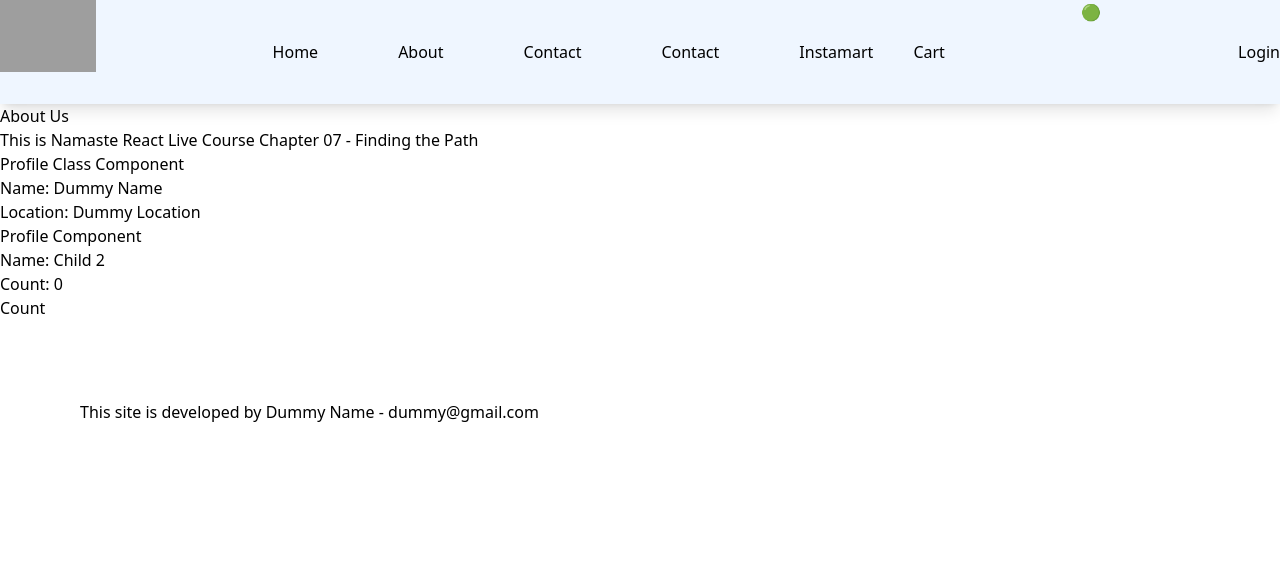
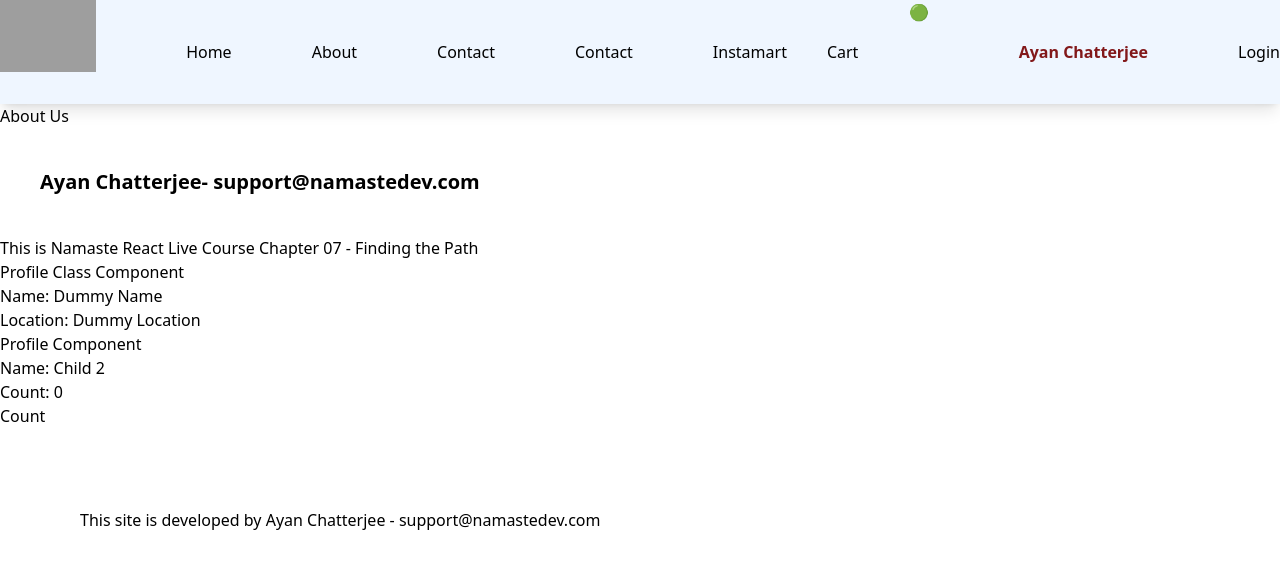
Before and after one commit to Ayan-Chatterjee/namaste-react, a React (Vite) app: page /about in a window 1280 px wide. Shown: the top 568 px of the page. Built offline with nearby package versions, Linux system fonts and the light colour scheme; grey boxes are pictures that could not be loaded.

Commit message:
lec 13 remaining

```diff
--- a/src/App.js
+++ b/src/App.js
@@ -10,18 +10,29 @@ import RestaurantMenu from "./components/RestaurantMenu";
 import { createBrowserRouter, RouterProvider, Outlet } from "react-router-dom";
 import Profile from "./components/ProfileClass";
 import Shimmer from "./components/Shimmer";
+import UserContext from "./utils/UserContext";
 // import Instamart from "./components/Instamart";
 
 const Instamart = lazy(() => import("./components/Instamart"));
 const About = lazy(() => import("./components/About"));
 
 const AppLayout = () => {
+    const [user, setUser] = useState({
+        name: "Ayan Chatterjee",
+        email: "support@namastedev.com",
+    });
     return (
         <>
+            <UserContext.Provider
+                value={{
+                    user: user,
+                    setUser: setUser,
+                }}
+            >
                 <Header />
-            {/* Outlet - Place where child route components will be rendered */}
                 <Outlet />
                 <Footer />
+            </UserContext.Provider>
         </>
     )
 };
@@ -60,7 +71,7 @@ const appRouter = createBrowserRouter([
             {
                 path: "/instamart",
                 element:
-                <Suspense fallback={<Shimmer/>}>
+                    <Suspense fallback={<Shimmer />}>
                         <Instamart />
                     </Suspense>
             }
--- a/src/components/About.js
+++ b/src/components/About.js
@@ -3,6 +3,7 @@ import ProfileFunciton from "./Profile";
 import Profile from "./ProfileClass";
 import { Component } from "react";
 // import UserContext from "../utils/UserContext";
+import UserContext from "../utils/UserContext";
 
 class About extends Component {
     constructor(props) {
@@ -12,6 +13,7 @@ class About extends Component {
     }
     componentDidMount() {
         // Best place to make an Api call
+
         console.log("Parent - componentDidMount");
     }
     render() {
@@ -19,6 +21,13 @@ class About extends Component {
         return (
             <div>
                 <h1>About Us</h1>
+                <UserContext.Consumer>
+                    {({ user }) => (
+                        <h4 className="font-bold text-xl p-10">
+                            {user.name}- {user.email}
+                        </h4>
+                    )}
+                </UserContext.Consumer>
                 <p>This is Namaste React Live Course Chapter 07 - Finding the Path</p>
                 {/* <ProfileFunciton name={"Ayan"} /> */}
                 <Profile name={"Child 1"} xyz="abc" />
--- a/src/components/Body.js
+++ b/src/components/Body.js
@@ -1,10 +1,11 @@
 import { API_URL } from "../constants";
 import RestaurantCard from "./RestaurantCard";
-import { useState, useEffect, use } from "react";
+import { useState, useEffect, useContext } from "react";
 import Shimmer from "./Shimmer";
 import { Link } from "react-router-dom";
 import { filterData } from "../utils/Helper";
 import useOnline from "../utils/useOnline";
+import UserContext from "../utils/UserContext";
 
 // function filterData(searchText, restaurants) {
 //     const filteredData = restaurants.filter((restaurant) =>
@@ -18,6 +19,7 @@ const Body = () => {
     const [searchText, setSearchText] = useState("");
     const [allRestaurants, setAllRestaurants] = useState([]);
     const [filteredRestaurants, setFilteredRestaurants] = useState([]);
+    const { user, setUser } = useContext(UserContext);
     useEffect(() => {
         // console.log("useEffect called");
         getRestaurants();
@@ -75,6 +77,26 @@ const Body = () => {
                     }
                     }
                 >Search</button>
+                <input
+                    className="p-2 m-2 border border-purple-900 rounded-md"
+                    value={user.name}
+                    onChange={(e) =>
+                        setUser({
+                            ...user,
+                            name: e.target.value,
+                        })
+                    }
+                ></input>
+                <input
+                    className="p-2 m-2 border border-purple-900 rounded-md"
+                    value={user.email}
+                    onChange={(e) =>
+                        setUser({
+                            ...user,
+                            email: e.target.value,
+                        })
+                    }
+                ></input>
             </div>
             <div className="restaurant-list flex flex-wrap" >
                 {
--- a/src/components/Header.js
+++ b/src/components/Header.js
@@ -1,8 +1,9 @@
-import { useState, useEffect } from "react";
+import { useState, useEffect, useContext } from "react";
 import { LOGO_IMG_URL } from "../constants";
 import Logo from "../assets/img/foodvilla.png";
 import { Link } from "react-router-dom";
 import useOnline from "../utils/useOnline";
+import UserContext from "../utils/UserContext";
 const loggedInUser = () => {
     return true;
 }
@@ -29,6 +30,7 @@ const Header = () => {
     //         console.log("Header useEffect called");
     //     },[])
     // console.log("Header Rendered");
+    const {user} = useContext(UserContext);
     return (
         <div className="flex justify-between bg-pink-50 shadow-lg sm:bg-yellow-50 md:bg-green-50 lg:bg-blue-50">
             <Title />
@@ -53,6 +55,7 @@ const Header = () => {
                 </ul>
             </div>
             <h1>{isOnline?"🟢":"🔴"}</h1>
+            <span className="p-10 font-bold text-red-900">{user.name}</span>
             {
                 isLoggedIn ?
                     <button className="logout-btn" onClick={() => setIsLoggedIn(false)}>Logout</button> :
```
Lines whose indentation alone changed are shown as unchanged.
